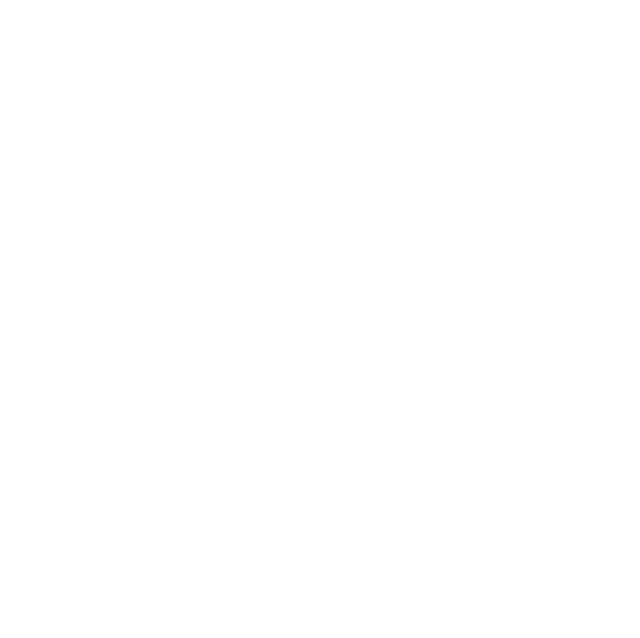
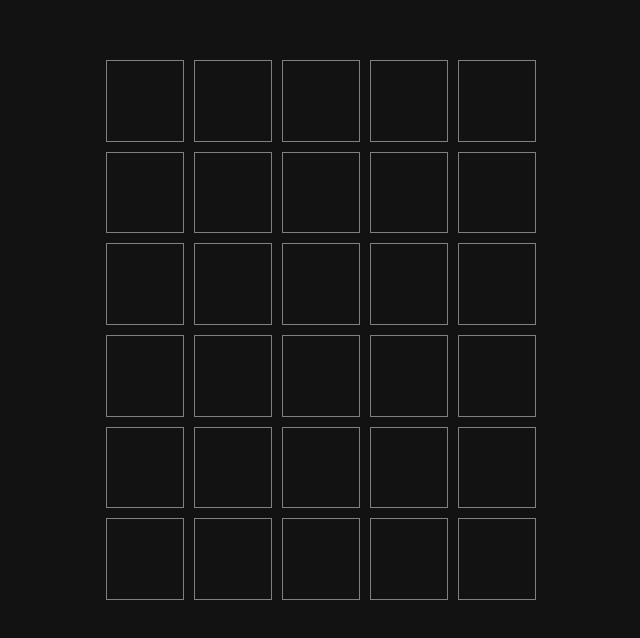
Before and after one commit to shaharmes/Wordle, a React (Create React App) app: page / in a window 1280 px wide. Shown: the top 638 px of the page, without its empty margins (319-959 px from the left). Built offline with nearby package versions, Linux system fonts and the light colour scheme.

Commit message:
added the board

```diff
--- a/public/index.html
+++ b/public/index.html
@@ -10,34 +10,10 @@
       content="Web site created using create-react-app"
     />
     <link rel="apple-touch-icon" href="%PUBLIC_URL%/logo192.png" />
-    <!--
-      manifest.json provides metadata used when your web app is installed on a
-      user's mobile device or desktop. See https://developers.google.com/web/fundamentals/web-app-manifest/
-    -->
     <link rel="manifest" href="%PUBLIC_URL%/manifest.json" />
-    <!--
-      Notice the use of %PUBLIC_URL% in the tags above.
-      It will be replaced with the URL of the `public` folder during the build.
-      Only files inside the `public` folder can be referenced from the HTML.
-
-      Unlike "/favicon.ico" or "favicon.ico", "%PUBLIC_URL%/favicon.ico" will
-      work correctly both with client-side routing and a non-root public URL.
-      Learn how to configure a non-root public URL by running `npm run build`.
-    -->
     <title>React App</title>
   </head>
   <body>
-    <noscript>You need to enable JavaScript to run this app.</noscript>
     <div id="root"></div>
-    <!--
-      This HTML file is a template.
-      If you open it directly in the browser, you will see an empty page.
-
-      You can add webfonts, meta tags, or analytics to this file.
-      The build step will place the bundled scripts into the <body> tag.
-
-      To begin the development, run `npm start` or `yarn start`.
-      To create a production bundle, use `npm run build` or `yarn build`.
-    -->
   </body>
 </html>
--- a/src/App.tsx
+++ b/src/App.tsx
@@ -1,8 +1,13 @@
+import { BoardTiles } from "./components/BoardTiles";
+import React from 'react';
+import Game from "./pages/GamePage";
 
 
 function App(): JSX.Element {
   return (
-    <></>
+    <div className="App">
+      <Game/>
+    </div>
   );
 }
 
--- /dev/null
+++ b/src/components/BoardTile.tsx
@@ -0,0 +1,19 @@
+import React, {useState} from 'react'
+import { BoardDefault } from './BoardDeafult';
+
+
+export function Tile({cellPosition, rowPosition}:{cellPosition: number, rowPosition: number }) : JSX.Element {
+
+    const [board, setBoard] = useState<{letter: String, state: String}[][]>(BoardDefault);
+
+    const letter = board[rowPosition][cellPosition].letter;
+
+   ;
+
+
+  return (
+    <div className='letter' key={Math.random()}>
+      {letter}
+    </div>
+  )
+}
--- /dev/null
+++ b/src/components/BoardTiles.tsx
@@ -0,0 +1,23 @@
+import { Tile } from "./BoardTile";
+import React from 'react';
+
+export function BoardTiles () {
+
+  const lstLetters : number[] = [0, 1, 2, 3, 4];
+
+  const lstRows : number[] = [0, 1, 2, 3, 4, 5];
+
+  function CreateRow ({row} :{row : number}) : JSX.Element {
+    return (
+      <div id="row">
+        {lstLetters.map( num => (<Tile cellPosition={num} rowPosition={row} key={`row-${row}-cell${num}`}/>))}
+      </div>
+    )
+  }
+
+  return (
+    <div id="board" key={'board'}>
+      {lstRows.map( row => <CreateRow row={row}/>)}
+    </div>
+  )
+}
--- a/src/index.js
+++ b/src/index.js
@@ -4,6 +4,7 @@ import reportWebVitals from './reportWebVitals';
 import { RouterProvider} from "react-router-dom";
 import {router} from "./routes";
 import 'bootstrap/dist/css/bootstrap.css'
+import './styles/App.scss';
 
 const root = ReactDOM.createRoot(document.getElementById('root'));
 root.render(
--- /dev/null
+++ b/src/pages/GamePage.tsx
@@ -0,0 +1,14 @@
+import { BoardTiles } from "../components/BoardTiles";
+import React from 'react';
+
+
+
+function Game(): JSX.Element {
+  return (
+    <div id='game'>
+        <BoardTiles/>
+    </div>
+  );
+}
+
+export default Game;
```
